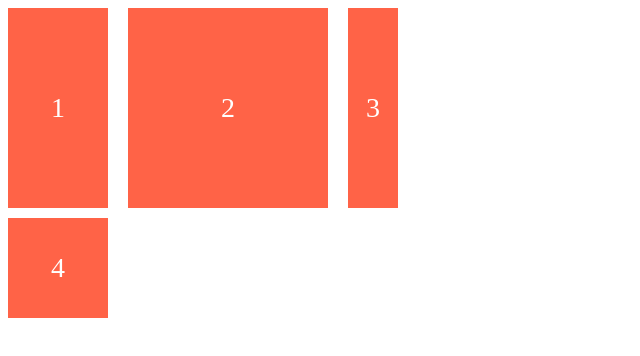
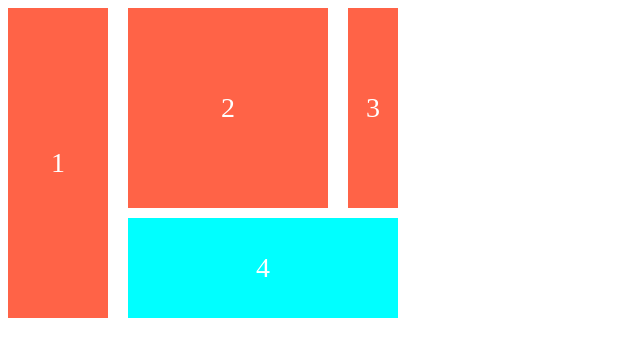
Before and after one commit to txxgxxx/CSS-LayoutMasterclass, a plain HTML site: page index.html in a window 1280 px wide. Shown: the whole page, without its empty margins (0-640 px from the left). Drawn offline with Linux system fonts and the light colour scheme.

Commit message:
3.2 Grid lines

```diff
--- a/style.css
+++ b/style.css
@@ -14,3 +14,14 @@
   align-items: center;
   justify-content: center;
 }
+
+.child:first-child {
+  grid-row-start: 1;
+  grid-row-end: -1;
+}
+
+.child:last-child {
+  background-color: aqua;
+  grid-column-start: 2;
+  grid-column-end: -1;
+}
```
